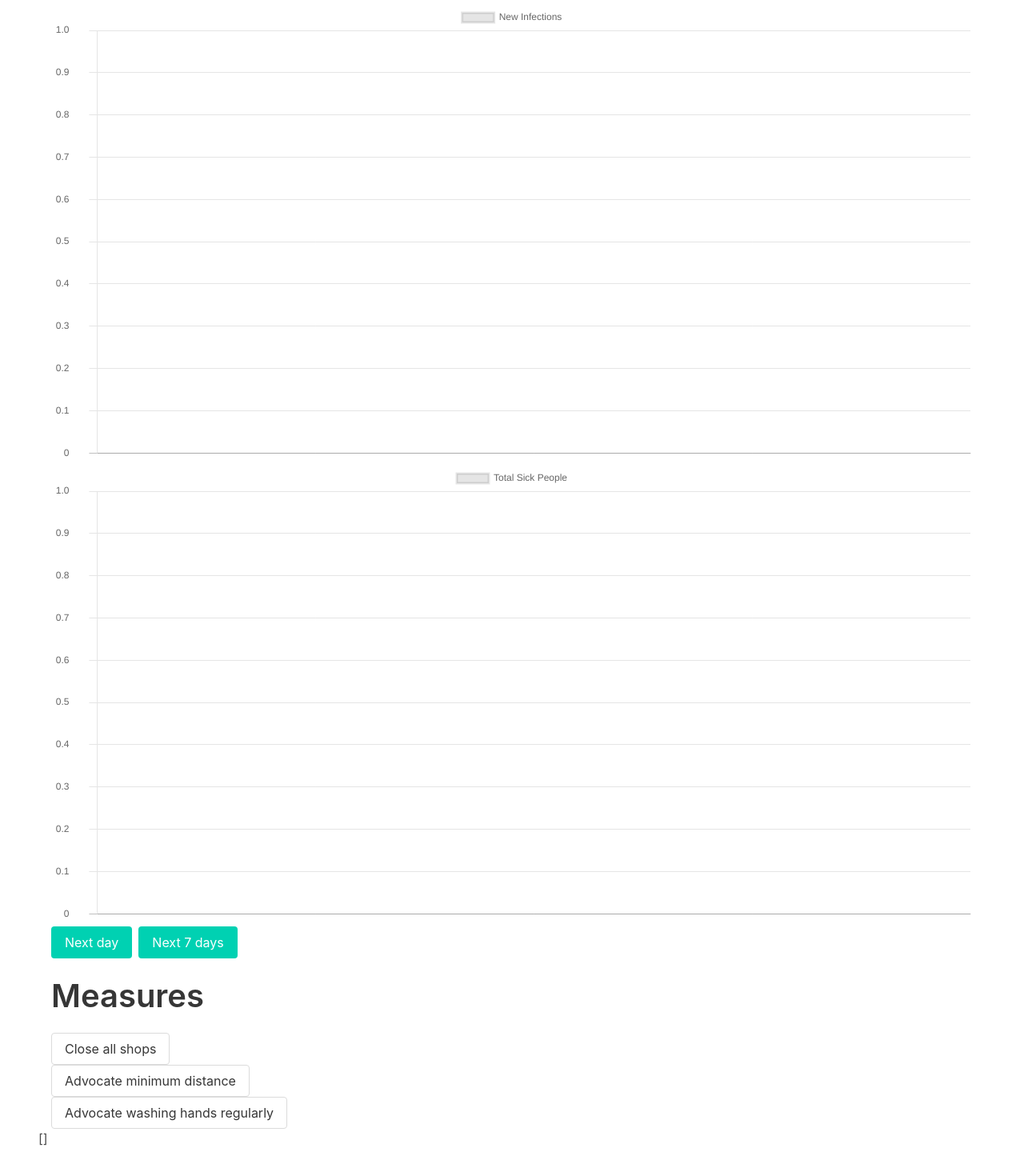
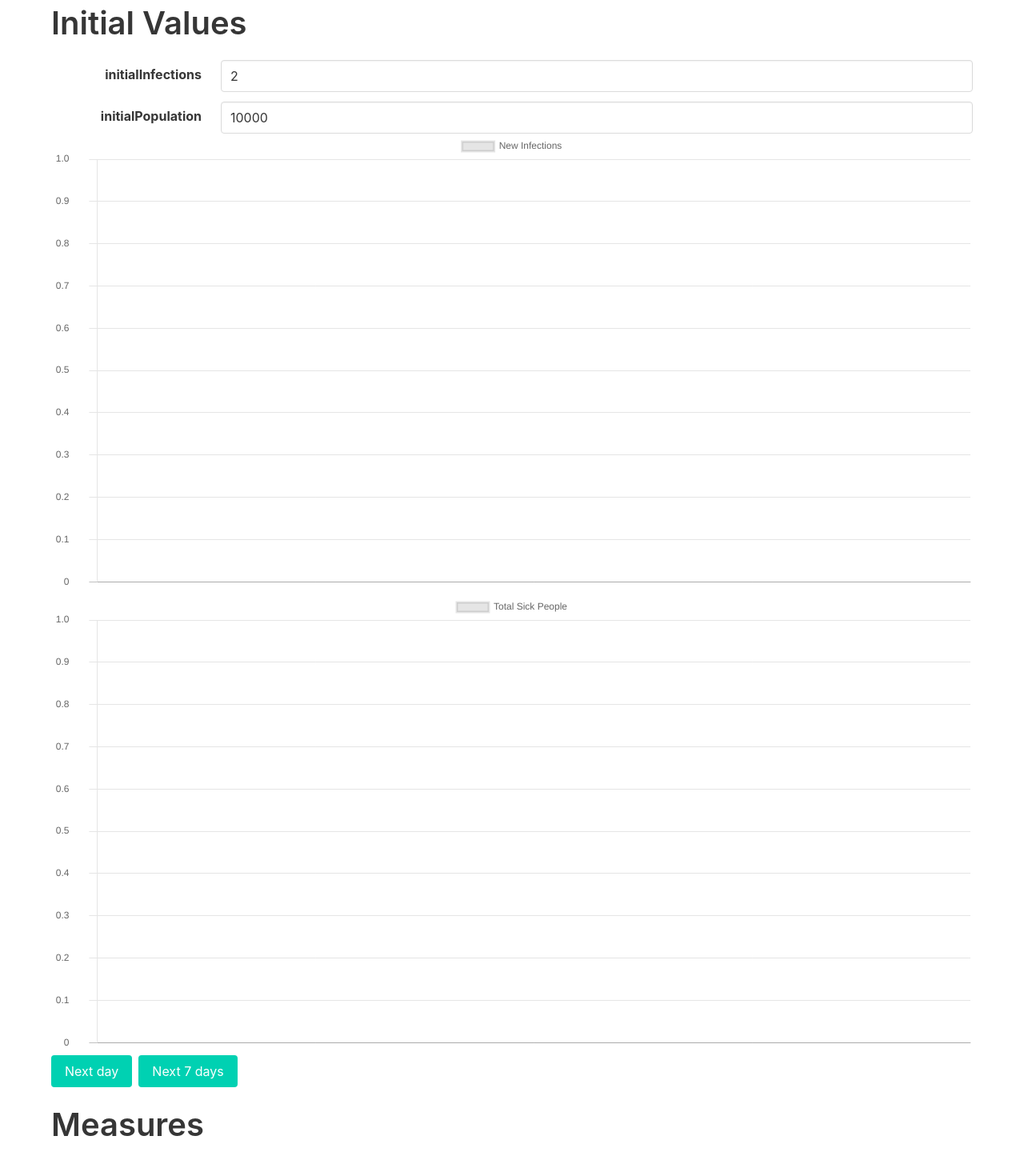
Before and after one commit to elfjes/crowns-dilemma, a Vue app: page / in a window 1280 px wide. Shown: the part 120-1570 px from the top of the page at 80% size. Built offline with nearby package versions, Linux system fonts and the light colour scheme.

Commit message:
add tests, add fixed (minimum) model modifiers, add initial value controls

```diff
--- a/babel.config.js
+++ b/babel.config.js
@@ -1,5 +1,3 @@
 module.exports = {
-  presets: [
-    '@vue/cli-plugin-babel/preset'
-  ]
-}
+  presets: ["@vue/cli-plugin-babel/preset"]
+};
--- a/src/App.vue
+++ b/src/App.vue
@@ -5,6 +5,7 @@
         <h1 class="title is-1">
           Crown's Dilemma
         </h1>
+        <cd-initial-values v-model="initialValues" :disabled="model !== null"></cd-initial-values>
         <cd-bar-chart
           v-for="chart in charts"
           :key="chart.id"
@@ -22,37 +23,35 @@
             Next 7 days
           </button>
         </div>
-        <cd-measures
-          :measures="allMeasures"
-          @input="activeMeasures = $event"
-        ></cd-measures>
+        <cd-measures :measures="allMeasures" @input="activeMeasures = $event"></cd-measures>
       </div>
-      <p>{{ activeMeasures }}</p>
     </section>
   </div>
 </template>
 
 <script>
 import BarChart from "./components/BarChart";
-import Measures from "@/components/Measures";
-import Model from "@/model";
+import Measures from "./components/Measures";
+import Model from "./model";
 import modelConfig from "@/modelConfig";
 import { measures } from "@/measures";
+import InitialValues from "./components/InitialValues";
 
 export default {
   name: "App",
   components: {
     cdBarChart: BarChart,
-    cdMeasures: Measures
+    cdMeasures: Measures,
+    cdInitialValues: InitialValues
   },
   data() {
     return {
-      currentInfections: 1,
+      initialValues: {
+        initialInfections: modelConfig.initiallyInfectedPeople,
+        initialPopulation: modelConfig.initialPopulation
+      },
       currentDay: 0,
-      model: new Model(
-        modelConfig.initialPopulation,
-        modelConfig.initiallyInfectedPeople
-      ),
+      model: null,
       charts: [
         {
           id: "infectionchart",
@@ -72,7 +71,26 @@ export default {
     };
   },
   methods: {
+    correctInitialValues() {
+      if (this.initialValues.initialPopulation < 0) {
+        this.initialValues.initialPopulation = 0;
+      }
+      if (this.initialValues.initialInfections < 0) {
+        this.initialValues.initialInfections = 0;
+      }
+      if (this.initialValues.initialInfections > this.initialValues.initialPopulation) {
+        this.initialValues.initialInfections = this.initialValues.initialPopulation;
+      }
+    },
     gotoNextDays(nDays = 1) {
+      if (this.model === null) {
+        this.correctInitialValues();
+        this.model = new Model(
+          this.initialValues.initialPopulation,
+          this.initialValues.initialInfections
+        );
+      }
+
       let states = [];
       for (let i = 0; i < nDays; i++) {
         this.model.update(this.activeMeasures);
--- /dev/null
+++ b/src/components/InitialValues.vue
@@ -0,0 +1,38 @@
+<template>
+  <section>
+    <h2 class="title is-2">Initial Values</h2>
+    <div v-for="field in Object.keys(value)" class="field is-horizontal" :key="field">
+      <div class="field-label is-normal">
+        <label class="label">{{ field }}</label>
+      </div>
+      <div class="field-body">
+        <div class="field">
+          <p class="control">
+            <input class="input" type="text" v-model="value[field]" :disabled="disabled" />
+          </p>
+        </div>
+      </div>
+    </div>
+  </section>
+</template>
+
+<script>
+export default {
+  name: "InitialValues",
+  props: {
+    value: {
+      type: Object,
+      default() {
+        return {};
+      }
+    },
+    disabled: {
+      type: Boolean,
+      default: false
+    }
+  },
+
+};
+</script>
+
+<style scoped></style>
--- a/src/eventbus.js
+++ /dev/null
@@ -1,3 +0,0 @@
-import Vue from 'vue'
-
-export const EventBus = new Vue();
--- a/src/main.js
+++ b/src/main.js
@@ -1,8 +1,8 @@
-import Vue from 'vue'
-import App from './App.vue'
-import './../node_modules/bulma/css/bulma.css';
-Vue.config.productionTip = false
+import Vue from "vue";
+import App from "./App.vue";
+import "./../node_modules/bulma/css/bulma.css";
+Vue.config.productionTip = false;
 
 new Vue({
-  render: h => h(App),
-}).$mount('#app')
+  render: h => h(App)
+}).$mount("#app");
--- a/src/measures.js
+++ b/src/measures.js
@@ -1,14 +1,26 @@
-class Measure {
-  constructor(modC1, modC2, minDistance, displayName) {
-    this.modC1 = modC1;
-    this.modC2 = modC2;
-    this.minDistance = minDistance;
-    this.displayName = displayName
+export class Measure {
+  constructor(options) {
+    let defaults = {
+      modC1: 1,
+      modC2: 1,
+      fixedModC1: null,
+      fixedModC2: null,
+      minDistance: 0,
+      displayName: "Unnamed Measure"
+    };
+    Object.assign(this, defaults, options);
   }
 }
 
 export const measures = {
-  CLOSE_SHOPS: new Measure(0.2, 1, 0, "Close all shops"),
-  MIN_DISTANCE: new Measure(1, 1, 1.5, "Advocate minimum distance"),
-  WASH_HANDS: new Measure(1, 0.7, 1.5, "Advocate washing hands regularly")
+  CLOSE_SHOPS: new Measure({ modC1: 0.5, displayName: "Close all non-vital shops" }),
+  LOCKDOWN: new Measure({ fixedModC1: 0.1, displayName: "Lockdown" }),
+  MIN_DISTANCE: new Measure({
+    minDistance: 1.5,
+    displayName: "Keep at least 1.5m distance"
+  }),
+  WASH_HANDS: new Measure({
+    modC2: 0.7,
+    displayName: "Wash hands regularly"
+  })
 };
--- a/src/model.js
+++ b/src/model.js
@@ -1,5 +1,5 @@
 import modelConfig from "@/modelConfig";
-import {arrayRoundRobin, arraySum, integrate} from "@/helpers";
+import { arrayRoundRobin, arraySum, integrate } from "@/helpers";
 
 export default class Model {
   constructor(population, initiallyInfectedPeople) {
@@ -32,24 +32,14 @@ export default class Model {
     this.day++;
     let R0 = dailyReproduction(calculateModelParameters(measures));
     this.newInfections = this.calculateNewInfections(R0);
-    this.uninfectedPeople -= Math.min(
-      this.newInfections,
-      this.uninfectedPeople
-    );
+    this.uninfectedPeople -= Math.min(this.newInfections, this.uninfectedPeople);
 
-    let newSickPeople = arrayRoundRobin(
-      this.infectedPeople,
-      this.newInfections
-    );
+    let newSickPeople = arrayRoundRobin(this.infectedPeople, this.newInfections);
     this.curedPeople += arrayRoundRobin(this.sickPeople, newSickPeople);
   }
 
   calculateNewInfections(dailyInfectionRatio) {
-    return (
-      this.totalSickPeople *
-      dailyInfectionRatio *
-      (this.uninfectedPeople / this.population)
-    );
+    return this.totalSickPeople * dailyInfectionRatio * (this.uninfectedPeople / this.population);
   }
 
   getState() {
@@ -72,28 +62,47 @@ function dailyReproduction(parameters) {
   let maxInfectionChance = modifiedInfectionChance(parameters.minDistance);
   return integrate(
     x => {
-      return (
-        modifiedInteractions(x) *
-        Math.min(maxInfectionChance, modifiedInfectionChance(x))
-      );
+      return modifiedInteractions(x) * Math.min(maxInfectionChance, modifiedInfectionChance(x));
     },
     0,
     maxInteractionDistance
   );
 }
 
-function calculateModelParameters(measures) {
+export function calculateModelParameters(measures) {
   let rv = {
     c1: modelConfig.baseInteractionParameter,
     c2: modelConfig.baseInfectionChanceParameter,
     minDistance: 0
   };
+  let fixedModC1 = null;
+  let fixedModC2 = null;
+  let modC1 = 1;
+  let modC2 = 1;
   if (measures && measures.length > 0) {
     measures.forEach(m => {
-      rv.c1 *= m.modC1;
-      rv.c2 *= m.modC2;
+      // if any of the measures have a fixedMod defined for either C1 or C2, then the minimum value for fixedModCx
+      // is taken as the final Cx modifier. modCx values in all measures are ignored
+      if (m.fixedModC1 === null) {
+        modC1 *= m.modC1;
+      } else if (fixedModC1 === null) {
+        fixedModC1 = m.fixedModC1;
+      } else {
+        fixedModC1 = Math.min(fixedModC1, m.fixedModC1);
+      }
+
+      if (m.fixedModC2 === null) {
+        modC2 *= m.modC2;
+      } else if (fixedModC2 === null) {
+        fixedModC2 = m.fixedModC2;
+      } else {
+        fixedModC2 = Math.min(fixedModC2, m.fixedModC2);
+      }
+
       rv.minDistance = Math.max(rv.minDistance, m.minDistance);
     });
+    rv.c1 *= fixedModC1 === null ? modC1 : fixedModC1;
+    rv.c2 *= fixedModC2 === null ? modC2 : fixedModC2;
   }
   return rv;
 }
--- a/src/modelConfig.js
+++ b/src/modelConfig.js
@@ -1,9 +1,9 @@
 export default {
   initialPopulation: 10000,
   initiallyInfectedPeople: 2,
-  incubationPeriodDays: {mean:7},
-  sickPeriodDays: {mean: 7},
+  incubationPeriodDays: { mean: 7 },
+  sickPeriodDays: { mean: 7 },
   dailyReproductionNumber: 1,
   baseInteractionParameter: 10,
   baseInfectionChanceParameter: 0.088
-}
+};
```
Also changed, not shown: package.json (+26 -3 lines), src/components/Measures.vue (+2 -10 lines), vue.config.js (+2 -5 lines), src/helpers.js (line endings or trailing spaces), 2 other files (tests, documents, lock files or other folders).
